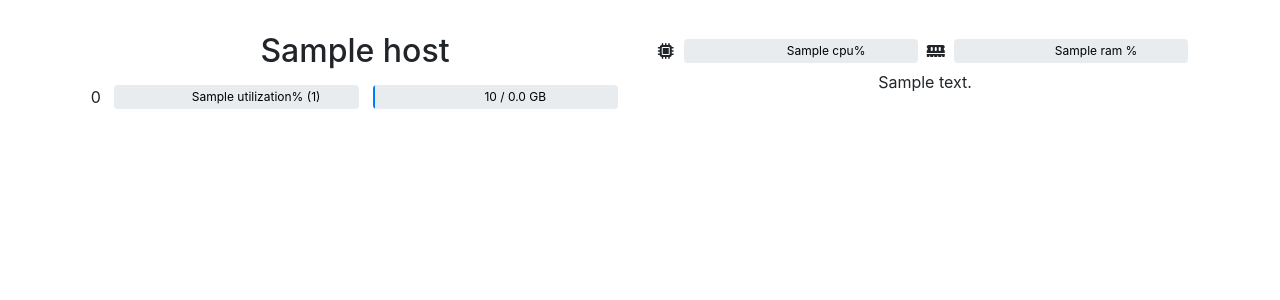
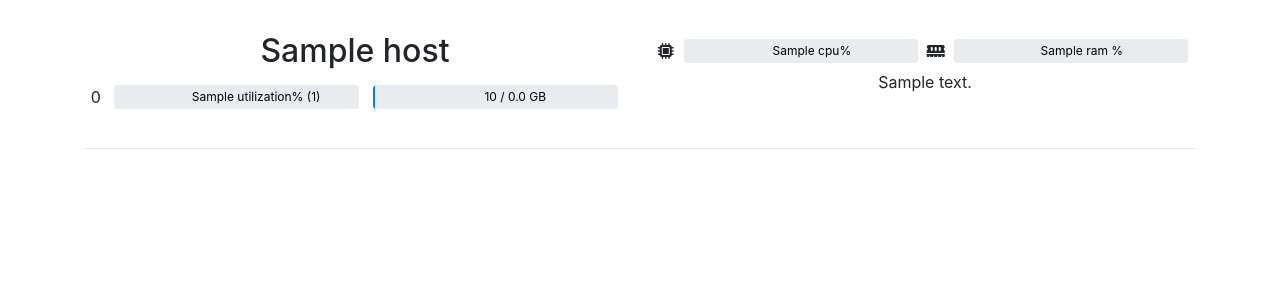
Before and after one commit to JJGO/lums, a FastAPI app: template templates/index.html.j2 in a window 1280 px wide. Shown: the part 56-356 px from the top of the page. Run offline with FastAPI, Linux system fonts and the light colour scheme; the template is opened without the code that fills it: most values are stand-ins (such as "Sample title", 1, 10 or a date in 2020); some libraries are stand-ins or nearby versions.

Commit message:
Last touches

```diff
--- a/templates/index.html.j2
+++ b/templates/index.html.j2
@@ -166,6 +166,7 @@
 
       <div class="col-md-6 text-center">
 
+      {% if status == 'Up' %}
       {% set metrics = host_state['metrics']%}
       <table style="width: 100%; margin:auto">
               <tr>
@@ -175,7 +176,7 @@
                  <div class="progress" title="CPU">
                    <div class="progress-bar bg-info" role="progressbar" aria-valuenow="{{ metrics['cpu'] }}"
                    aria-valuemin="0" aria-valuemax="100" style="width:{{ metrics['cpu'] }}%">
-                   <span class="justify-content-center d-flex position-absolute" style="width:50%;margin:auto">
+                   <span class="justify-content-center d-flex position-absolute" style="width:45%;margin:auto">
                     {{ metrics['cpu'] }}%
                     </span>
                    </div>
@@ -187,7 +188,7 @@
                  <div class="progress" title="RAM">
                    <div class="progress-bar bg-info" role="progressbar" aria-valuenow="{{ metrics['ram'] }}"
                    aria-valuemin="0" aria-valuemax="100" style="width:{{ metrics['ram'] }}%">
-                   <span class="justify-content-center d-flex position-absolute" style="width:50%;margin:auto">
+                   <span class="justify-content-center d-flex position-absolute" style="width:45%;margin:auto">
                     {{ metrics['ram'] }} %
                     </span>
                    </div>
@@ -200,12 +201,15 @@
 
       {{ host_state['proc_summary'] | safe }}
 
+      {% endif %}
+
       </div>
 
     </div>
 
     <div style='margin:2em'>
     </div>
+    <hr>
 
     {% endfor %}
 
```
